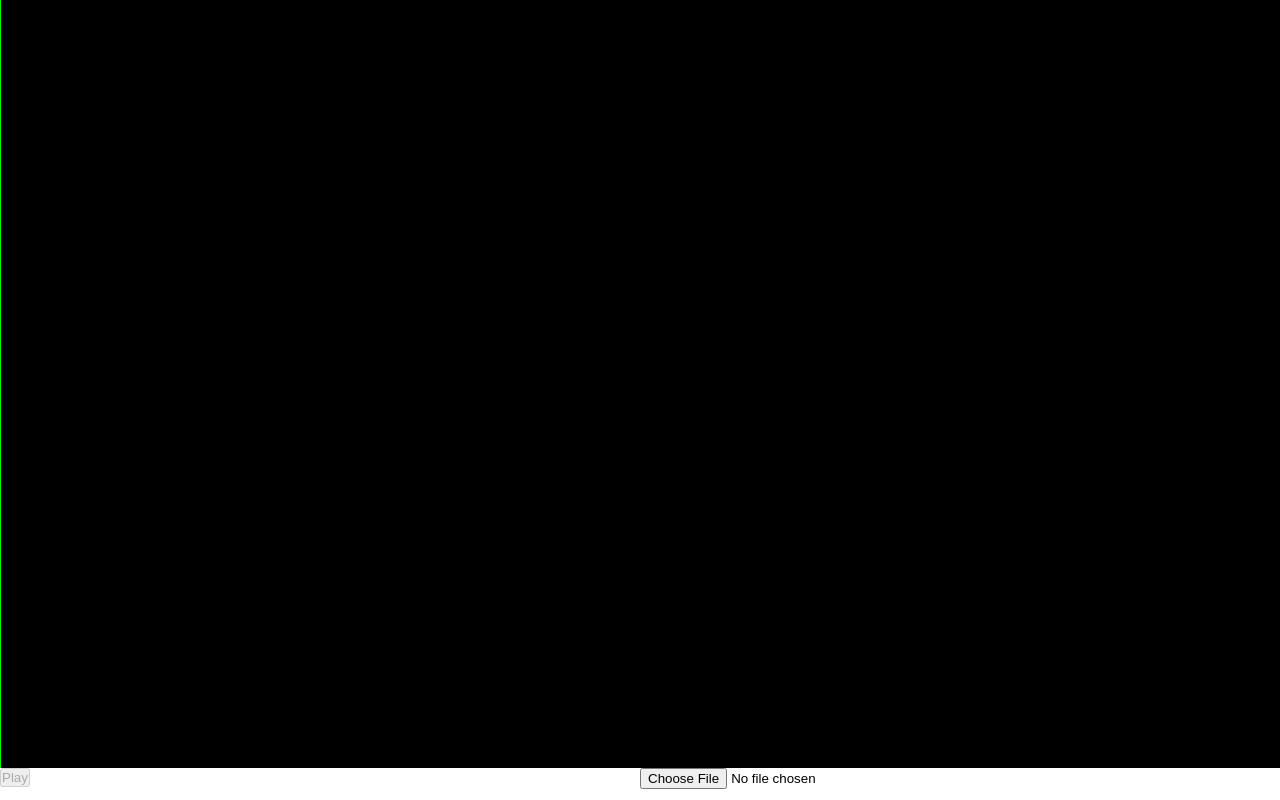
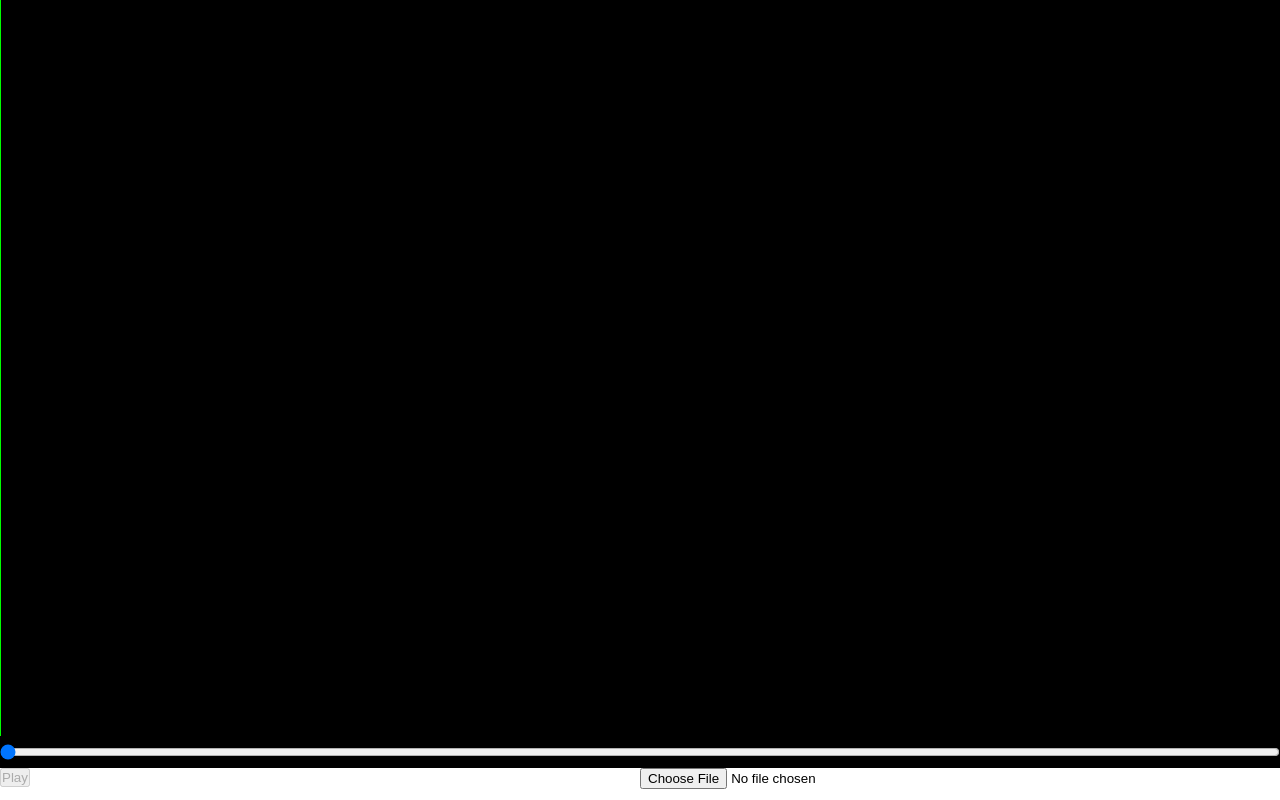
Before and after one commit to 1valdis/webaudio-experiments, a React (Create React App) app: page / in a window 1280 px wide. Built offline with nearby package versions, Linux system fonts and the light colour scheme.

Commit message:
player: timeline and seeking

```diff
--- a/src/components/Player/Player.jsx
+++ b/src/components/Player/Player.jsx
@@ -20,7 +20,7 @@ export default class Player extends PureComponent {
   }
   render () {
     return <div className='player'>
-      <Timeline audioBuffer={this.state.audioBuffer} currentTime={this.state.currentTime} onCurrentTimeChange={this.setTime} key={this.state.audioBufferKey}/>
+      <Timeline audioBuffer={this.state.audioBuffer} currentTime={this.state.currentTime} onCurrentTimeChange={(e) => this.play(+e.target.value)} key={this.state.audioBufferKey}/>
       <PlayPause isPlaying={this.state.isPlaying} onChange={this.state.isPlaying ? () => this.pause() : () => this.play()} disabled={!this.state.audioBuffer} />
       <AudioOpener audioContext={this.audioContext} onOpen={(buffer) => { this.fileOpened(buffer); this.play() }} />
     </div>
--- a/src/components/Player/Timeline/Timeline.jsx
+++ b/src/components/Player/Timeline/Timeline.jsx
@@ -66,13 +66,15 @@ export default class Timeline extends PureComponent {
       this.ctx ? Math.max(this.props.currentTime / this.state.secondsPerPixel - this.ctx.canvas.parentElement.clientWidth / 2, 0) : 0,
       this.ctx ? this.props.audioBuffer.duration / this.state.secondsPerPixel - this.ctx.canvas.parentElement.clientWidth : 0
     )
-    // if (offsetPixels > 0) debugger
     return <div className='timeline'>
-      <canvas
-        ref={canvas => this.ctx = canvas && canvas.getContext('2d')}
-        style={{marginLeft: -offsetPixels}}
-      ></canvas>
-      <div className='timelinepointer' style={{left: this.props.currentTime / this.state.secondsPerPixel - offsetPixels}} />
+      <div className='frequencygraph'>
+        <canvas
+          ref={canvas => this.ctx = canvas && canvas.getContext('2d')}
+          style={{marginLeft: -offsetPixels}}
+        ></canvas>
+        <div className='timelinepointer' style={{left: this.props.currentTime / this.state.secondsPerPixel - offsetPixels}} />
+      </div>
+      <input type="range" min="0" max={this.props.audioBuffer ? this.props.audioBuffer.duration.toString() : "0"} value={this.props.currentTime} onInput={this.props.onCurrentTimeChange}/>
     </div>
   }
 }
--- a/src/components/Player/Timeline/style.css
+++ b/src/components/Player/Timeline/style.css
@@ -1,19 +1,31 @@
 .timeline {
   grid-area: timeline;
-  overflow: hidden;
-  position: relative;
+  display: grid;
+  grid: "frequencygraph" 1fr
+        "timeline" 2rem;
   background: black
 }
 
-.timeline canvas {
-  height: 100%;
-  width: fit-content;
+.timeline .frequencygraph {
+  overflow: hidden;
+  grid-area: frequencygraph;
+  position: relative;
 }
 
-.timeline .timelinepointer {
+.timeline .frequencygraph canvas {
+  width: fit-content;
+  max-height: 100%
+}
+
+.timeline .frequencygraph .timelinepointer {
   position: absolute;
   height: 100%;
   width: 1px;
   top: 0;
   background: lime;
 }
+
+.timeline input {
+  width: 100%;
+  grid-area: timeline;
+}
```
